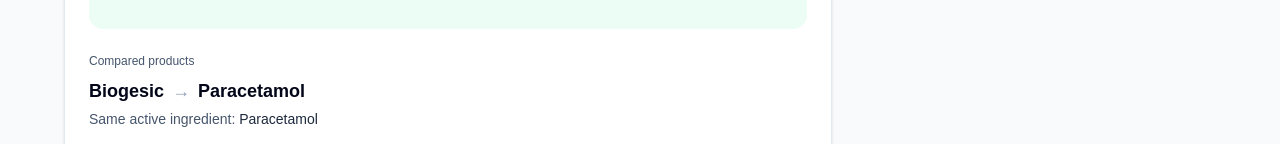
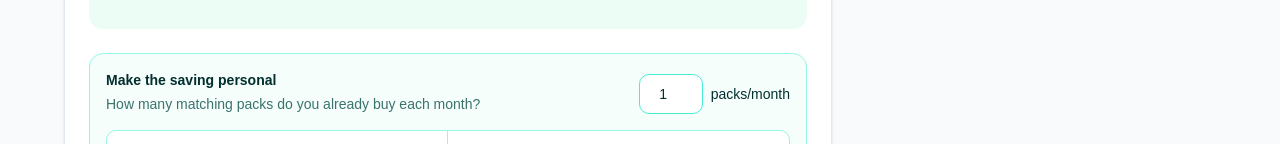
Before and after one commit to nufii45/open-ai, a Next.js app: page / in a window 1280 px wide. Both pictures are taken after a click on the button "Biogesic". Shown: the part 656-800 px from the top of the page. Built offline with nearby package versions, Linux system fonts and the light colour scheme; no server answers; a web font is replaced by a local one.

Commit message:
add personal savings impact calculator

```diff
--- a/src/components/ResultCard.tsx
+++ b/src/components/ResultCard.tsx
@@ -1,6 +1,7 @@
 'use client';
 
 import { Check, Plus } from 'lucide-react';
+import { useState } from 'react';
 import { Badge } from '@/components/ui/badge';
 import { Button } from '@/components/ui/button';
 import { PharmacyLocator } from '@/components/PharmacyLocator';
@@ -19,7 +20,10 @@
 
 export function ResultCard({ result, isSaved, onSave }: ResultCardProps) {
   const { comparison, savings, source } = result;
+  const [packsPerMonth, setPacksPerMonth] = useState(1);
   const isEstimated = source === 'openai';
+  const monthlySavings = savings.savings * packsPerMonth;
+  const annualSavings = monthlySavings * 12;
   const priceCheckedOn = new Intl.DateTimeFormat('en-PH', {
     day: 'numeric',
     month: 'short',
@@ -55,6 +59,52 @@
           {comparison.packUnit}
         </p>
       </div>
+
+      <section
+        aria-labelledby="personal-savings-heading"
+        className="rounded-xl border border-teal-200 bg-teal-50/60 p-4"
+      >
+        <div className="flex flex-col gap-4 sm:flex-row sm:items-end sm:justify-between">
+          <div>
+            <h3 id="personal-savings-heading" className="text-sm font-semibold text-teal-950">
+              Make the saving personal
+            </h3>
+            <p className="mt-1 text-sm leading-5 text-teal-900/80">
+              How many matching packs do you already buy each month?
+            </p>
+          </div>
+          <label className="flex items-center gap-2 text-sm font-medium text-teal-950">
+            <span className="sr-only">Matching packs per month</span>
+            <input
+              type="number"
+              min="1"
+              max="31"
+              step="1"
+              inputMode="numeric"
+              value={packsPerMonth}
+              onChange={(event) => {
+                const value = Number(event.target.value);
+                setPacksPerMonth(Number.isFinite(value) ? Math.min(31, Math.max(1, Math.round(value))) : 1);
+              }}
+              className="h-10 w-16 rounded-lg border border-teal-300 bg-white px-2 text-center tabular-nums outline-none focus-visible:ring-2 focus-visible:ring-teal-600"
+            />
+            packs/month
+          </label>
+        </div>
+        <div className="mt-4 grid grid-cols-2 divide-x divide-teal-200 rounded-lg border border-teal-200 bg-white">
+          <div className="p-3">
+            <p className="text-xs font-medium text-slate-600">Potential monthly saving</p>
+            <p className="mt-1 text-xl font-bold text-teal-800 tabular-nums">{formatPHP(monthlySavings)}</p>
+          </div>
+          <div className="p-3">
+            <p className="text-xs font-medium text-slate-600">Potential yearly saving</p>
+            <p className="mt-1 text-xl font-bold text-teal-800 tabular-nums">{formatPHP(annualSavings)}</p>
+          </div>
+        </div>
+        <p className="mt-3 text-xs leading-5 text-teal-900/80">
+          Based on the packs you already purchase. This is not a dosage or treatment recommendation.
+        </p>
+      </section>
 
       {/* Brand → generic */}
       <div>
```
